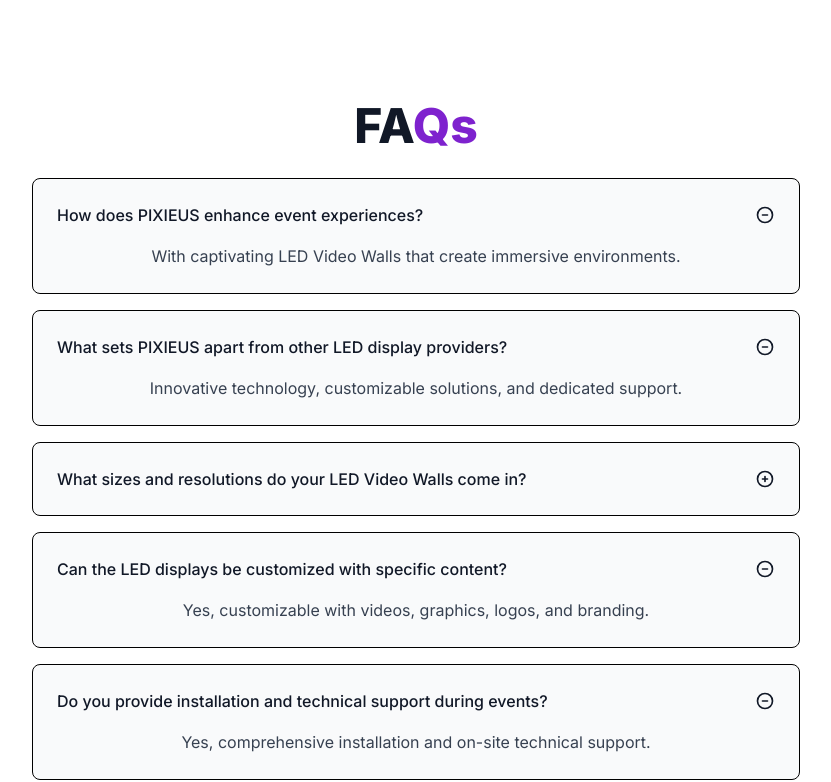
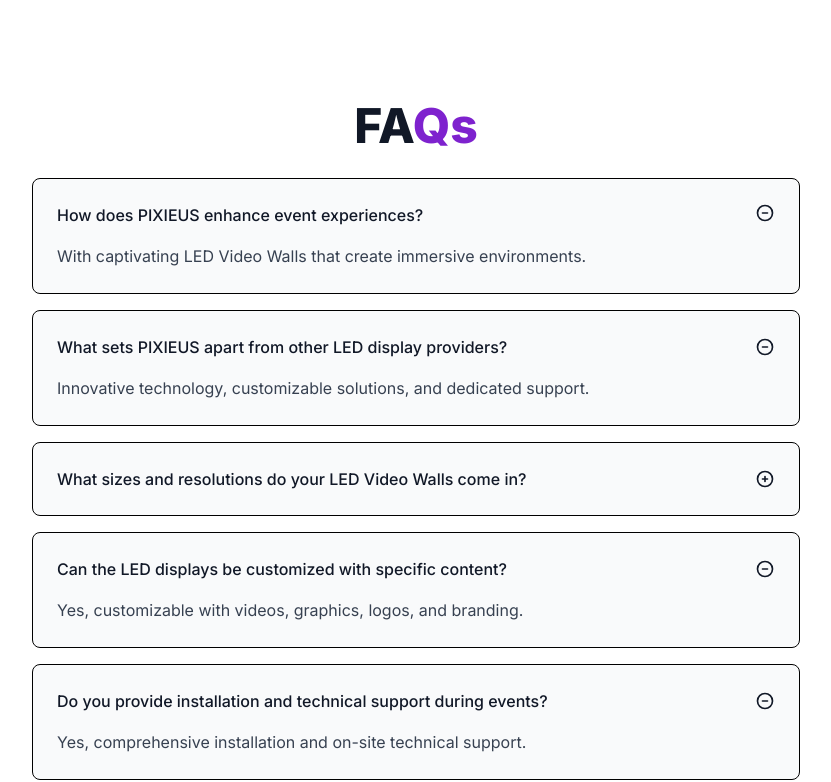
Before and after one commit to rohit27-2/Pix-ElitCeler, a Next.js app: page / in a window 1280 px wide. Shown: the part 1797-2579 px from the top of the page, without its empty margins (224-1055 px from the left). Built offline with nearby package versions, Linux system fonts and the light colour scheme.

Commit message:
cneter faqs

```diff
--- a/app/pages/FAQ.jsx
+++ b/app/pages/FAQ.jsx
@@ -2,15 +2,15 @@
 
 function FAQ() {
   return (
-    <section id='faq'>
-      <center className='p-4 mt-10'>
+    <section id='faq' className='p-4 mt-10'>
+
         <h2 class="font-extrabold text-3xl md:text-5xl text-gray-900 sm:text-l">FA<span class="text-purple-700"
         >Qs</span
         ></h2>
         <div className='mt-7 max-w-screen-md'>
           <div class="space-y-4 ">
             <details class="group rounded-lg border border border-black bg-gray-50 p-6 [&_summary::-webkit-details-marker]:hidden" open>
-              <summary class="flex cursor-pointer items-center justify-between gap-1.5 text-gray-900">
+              <summary class="flex cursor-pointer  justify-between gap-1.5 text-gray-900">
                 <h2 class="font-medium">How does PIXIEUS enhance event experiences?</h2>
 
                 <span class="relative size-5 shrink-0">
@@ -46,7 +46,7 @@
                 </span>
               </summary>
 
-              <p class="mt-4 leading-relaxed text-gray-700">
+              <p class="mt-4 leading-relaxed text-gray-700 text-left">
                 With captivating LED Video Walls that create immersive environments.
 
               </p>
@@ -89,7 +89,7 @@
                 </span>
               </summary>
 
-              <p class="mt-4 leading-relaxed text-gray-700">
+              <p class="mt-4 leading-relaxed text-gray-700 text-left">
                 Innovative technology, customizable solutions, and dedicated support.
 
               </p>
@@ -133,7 +133,7 @@
                 </span>
               </summary>
 
-              <p class="mt-4 leading-relaxed text-gray-700">
+              <p class="mt-4 leading-relaxed text-gray-700 text-left">
                 Various sizes and high-definition resolutions.
 
               </p>
@@ -177,7 +177,7 @@
                 </span>
               </summary>
 
-              <p class="mt-4 leading-relaxed text-gray-700">
+              <p class="mt-4 leading-relaxed text-gray-700 text-left">
                 Yes, customizable with videos, graphics, logos, and branding.
 
               </p>
@@ -221,14 +221,14 @@
                 </span>
               </summary>
 
-              <p class="mt-4 leading-relaxed text-gray-700">
+              <p class="mt-4 leading-relaxed text-gray-700 text-left">
                 Yes, comprehensive installation and on-site technical support.
               </p>
             </details>
 
           </div>
         </div>
-      </center>
+
     </section>
   );
 }
```
